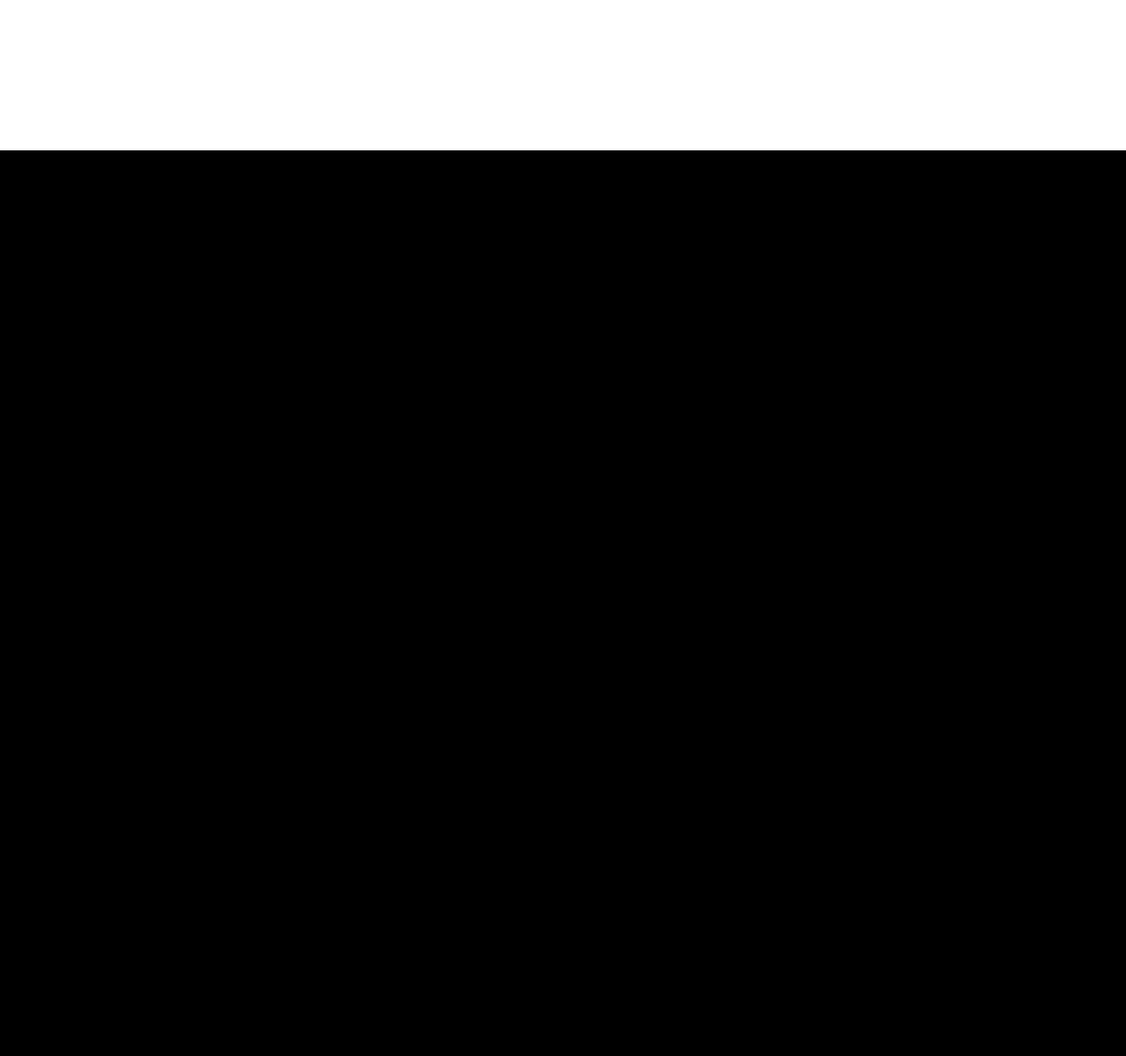
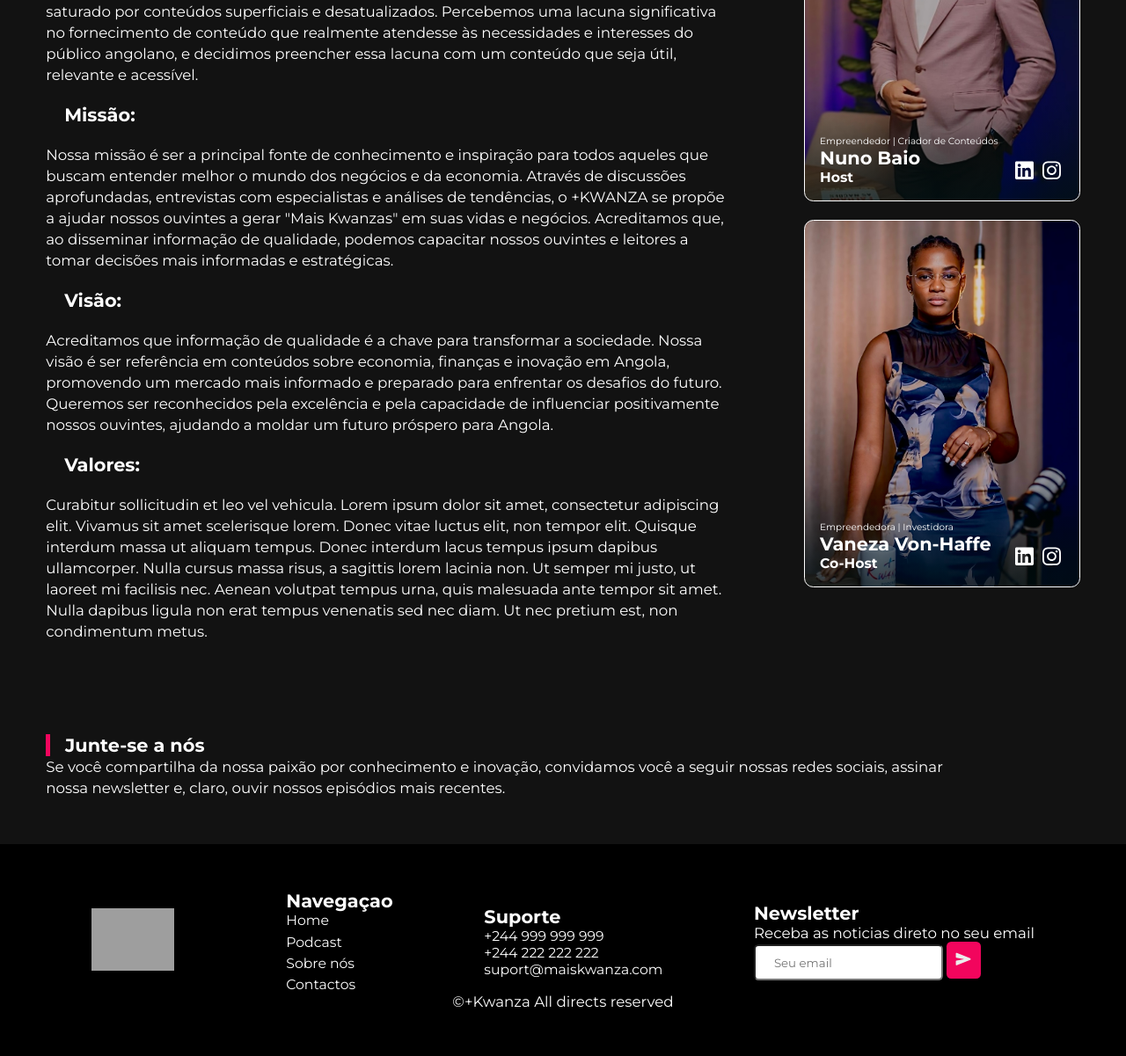
Before and after one commit to H3lc1ooS/maiskwanza.com, a PHP site: page /pages/sobrenos.html in a window 1280 px wide. Shown: the part 629-1830 px from the top of the page at 88% size. Before the commit the page ends 800 px from the top, so only its background shows below. Run offline with PHP 8.4, Linux system fonts and the light colour scheme; grey boxes are pictures that could not be loaded.

Commit message:
style: adicionei a página sobre nós e sua responsividade

```diff
--- a/assets/css/midiaQ.css
+++ b/assets/css/midiaQ.css
@@ -223,4 +223,9 @@
         align-items: initial;
         gap: 2rem;
     }
+    /*Página Sobre Nós*/
+
+    .info-container{
+        flex-direction: column;
+    }
 }
--- a/assets/css/objects.css
+++ b/assets/css/objects.css
@@ -8,7 +8,7 @@
 /* Small Card */
 .sm-Card{
     display: flex;
-    align-items: end;
+    flex-direction: column-reverse;
     color: var(--white-color);
     width: 30rem;
     height: 40rem;
--- a/assets/css/style.css
+++ b/assets/css/style.css
@@ -151,10 +151,9 @@
     border: solid 1px var(--light-color);
     overflow: hidden;
 }
-
 .podcast-img{
+    border-radius: 1rem;
     width: 100%;
-    height: 100%;
 }
 
 /* SOBRE NÓS */
@@ -272,3 +271,35 @@
 footer .copy{
     padding: var(--small-sz);
 }
+
+/*Página sobre nós*/
+
+.info-container, .contact-container{
+    height: auto;
+    color: var(--white-color);
+}
+.aboutustext p, .contact-container p{
+    font-size: var(--small-sz);
+    width: 90%;
+    line-height: 2.3rem;
+}
+.aboutustext h1{
+    margin: 2rem;
+
+}
+.hosts-card-area{
+    margin: 2rem 0;
+    gap: 2rem;
+}
+.hosts-card-area .host-card{
+    position: relative;
+}
+.host-social-links{
+    position: absolute;
+    bottom: 2rem;
+    right: 2rem;
+    gap: 1rem;
+}
+.host-social-links img{
+    width: 2rem;
+}
--- a/index.php
+++ b/index.php
@@ -17,7 +17,7 @@
     <link href="https://fonts.googleapis.com/css2?family=Montserrat:ital,wght@0,100..900;1,100..900&display=swap" rel="stylesheet">
 
     <!-- Icons -->
-
+    <link rel="shortcut icon" href="favicon.ico" type="image/x-icon">
     <!-- Style -->
     <link rel="stylesheet" href="./assets/css/style.css">
     <link rel="stylesheet" href="./assets/css/objects.css">
@@ -98,7 +98,7 @@
                     if ($video['snippet']['title'] != 'Private video') {
                 ?>
                         <section>
-                            <a href="<?php echo 'https://www.youtube.com/watch?v=' . $video['snippet']['resourceId']['videoId'] ?>" class="Podcast-Card" target="_blank">
+                            <a href="<?php echo 'https://www.youtube.com/watch?v=' . $video['snippet']['resourceId']['videoId'] ?>"  class="Podcast-Card" target="_blank">
                                 <img src="<?php echo $video['snippet']['thumbnails']['standard']['url'] ?>" alt="" class="podcast-img">
                             </a>
                         </section>
@@ -133,7 +133,7 @@
                         <h2 class="hide-mobile">Spotify</h2>
                     </a>
                 </section>
-                <a href="" class="newsletter-button">
+                <a href="./sobrenos.php" class="newsletter-button">
                     <h2>Saber mais</h2>
                 </a>
             </section>
--- a/pages/sobrenos.html
+++ b/pages/sobrenos.html
@@ -14,6 +14,7 @@
     <link rel="preconnect" href="https://fonts.gstatic.com" crossorigin>
     <link href="https://fonts.googleapis.com/css2?family=Montserrat:ital,wght@0,100..900;1,100..900&display=swap"
         rel="stylesheet">
+    <link rel="shortcut icon" href="../favicon.ico" type="image/x-icon">
 
     <!-- Icons -->
 
@@ -78,7 +79,56 @@
             <p class="text-sobrenos">Where can I get some?
                 There are many variations of passages of Lorem Ipsum available, but the majority have suffered alteration in </p>
         </section>
+        <section class="info-container content flex row">
+           <section class="aboutustext">
+            <p>No +KWANZA, nossa missão é explorar e desvendar os meandros da economia, finanças, negócios e inovação, trazendo conteúdos de alta qualidade e relevância para o público angolano.</p>
+            <h1>Origem - como tudo começou: </h1>
+            <p>O +KWANZA nasceu da vontade de oferecer informação valiosa e insights profundos sobre temas que impactam diretamente o desenvolvimento e crescimento do nosso país. Fundado em 2024, o podcast surgiu como resposta a um mercado digital muitas vezes saturado por conteúdos superficiais e desatualizados.
+                 Percebemos uma lacuna significativa no fornecimento de conteúdo que realmente atendesse às necessidades e interesses do público angolano, e decidimos preencher essa lacuna com um conteúdo que seja útil, relevante e acessível.</p>
+            <h1>Missão: </h1>
+            <p>Nossa missão é ser a principal fonte de conhecimento e inspiração para todos aqueles que buscam entender melhor o mundo dos negócios e da economia. Através de discussões aprofundadas, entrevistas com especialistas e análises de tendências, o +KWANZA se propõe a ajudar nossos ouvintes a gerar
+                "Mais Kwanzas" em suas vidas e negócios.
+                 Acreditamos que, ao disseminar informação de qualidade, podemos capacitar nossos ouvintes e leitores a tomar decisões mais informadas e estratégicas.</p>
+            <h1>Visão: </h1>
+            <p>Acreditamos que informação de qualidade é a chave para transformar a sociedade.
+                 Nossa visão é ser referência em conteúdos sobre economia, finanças e inovação em Angola, promovendo um mercado mais informado e preparado para enfrentar os desafios do futuro.
+                Queremos ser reconhecidos pela excelência e pela capacidade de influenciar positivamente nossos ouvintes, ajudando a moldar um futuro próspero para Angola.</p>
+            <h1>Valores: </h1>
+            <p>Curabitur sollicitudin et leo vel vehicula. Lorem ipsum dolor sit amet, consectetur adipiscing elit. Vivamus sit amet scelerisque lorem. Donec vitae luctus elit, non tempor elit. Quisque interdum massa ut aliquam tempus. Donec interdum lacus tempus ipsum dapibus ullamcorper. Nulla cursus massa risus, a sagittis lorem lacinia non. Ut semper mi justo, ut laoreet mi facilisis nec. Aenean volutpat tempus urna, quis malesuada ante tempor sit amet. Nulla dapibus ligula non erat tempus venenatis sed nec diam. Ut nec pretium est, non condimentum metus.</p>
+           </section>
+           <section class="hosts-card-area flex col a-center ">
 
+                <div class="host-card sm-Card">
+                    <section class="description">
+                        <h1>Nuno Baio</h1>
+                        <h2>Host</h2>
+                    </section>
+                    <p>Empreendedor | Criador de Conteúdos</p>
+                    <section class="host-social-links flex">
+                        <a href="https://www.linkedin.com/in/nuno-baio-17a446b1/" target="_blank"><img src="../assets/img/icon/linkedin_icon.svg" alt=""></a>
+                        <a href="https://www.instagram.com/nuno_baio/" target="_blank"><img src="../assets/img/icon/instagram_icon.svg" alt=""></a>
+                    </section>
+                </div>
+
+                <div class="host-card sm-Card">
+                    <section class="description">
+                        <h1>Vaneza Von-Haffe</h1>
+                        <h2>Co-Host</h2>
+                    </section>
+                    <p>Empreendedora | Investidora</p>
+                    <section class="host-social-links flex">
+                        <a href="https://www.linkedin.com/in/vaneza-von-haffe-88836b131/" target="_blank"><img src="../assets/img/icon/linkedin_icon.svg" alt=""></a>
+                        <a href="https://www.instagram.com/vaneza_vonhaffe/" target="_blank"><img src="../assets/img/icon/instagram_icon.svg" alt=""></a>
+                    </section>
+                </div>
+            </section>
+        </section>
+        <section class="contact-container content ">
+            <section class="title">
+                <h1>Junte-se a nós</h1>
+            </section>
+            <p>Se você compartilha da nossa paixão por conhecimento e inovação, convidamos você a seguir nossas redes sociais, assinar nossa newsletter e, claro, ouvir nossos episódios mais recentes.</p>
+        </section>
     </main>
 
 
```
Also changed, not shown: sobrenos.php (+58 -7 lines), assets/img/icon/instagram_icon.svg (added), assets/img/icon/linkedin_icon.svg (added), favicon.ico (added).
